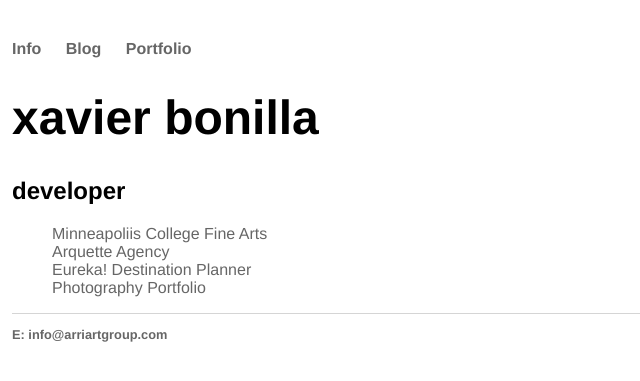
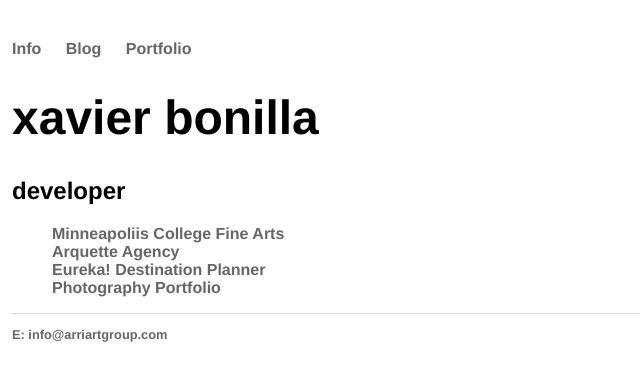
Before and after one commit to xavierbonilla/xavierbonilla.github.io, a Jekyll site: the page built from index.html, in a window 1280 px wide. Shown: the top 381 px of the page, without its empty margins (0-640 px from the left). Built offline with Jekyll 4.4.1, drawn with Linux system fonts in a browser that asks for light colours.

Commit message:
Update main.css

```diff
--- a/css/main.css
+++ b/css/main.css
@@ -15,9 +15,12 @@ nav ul li, footer ul li {
 a {
     text-decoration: none;
     color: #666;
+    font-weight: bold;
+
 }
 a:hover {
     text-decoration: underline;
+    color: black;
 }
 h1 {
     font-size: 3em;
```
